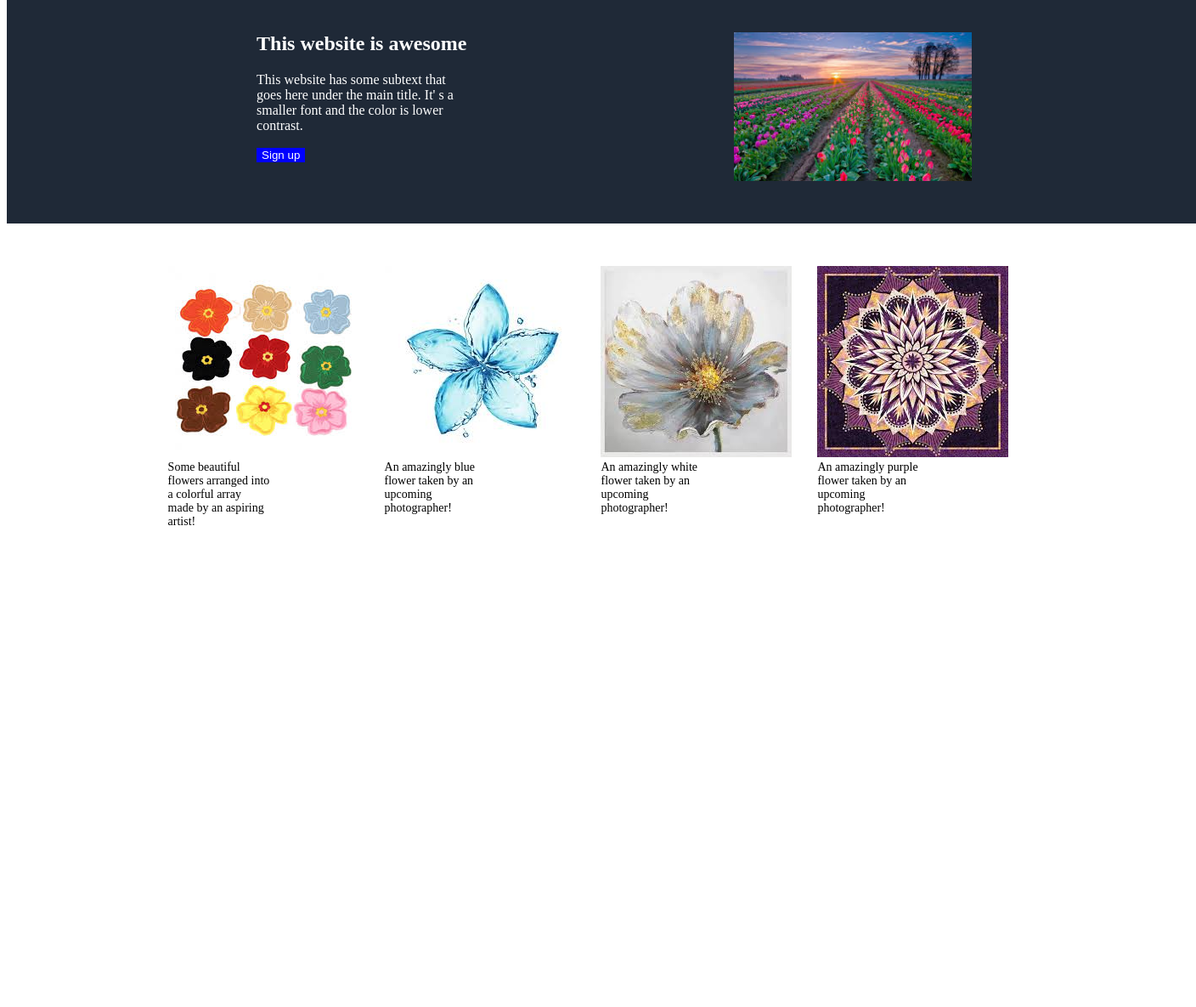
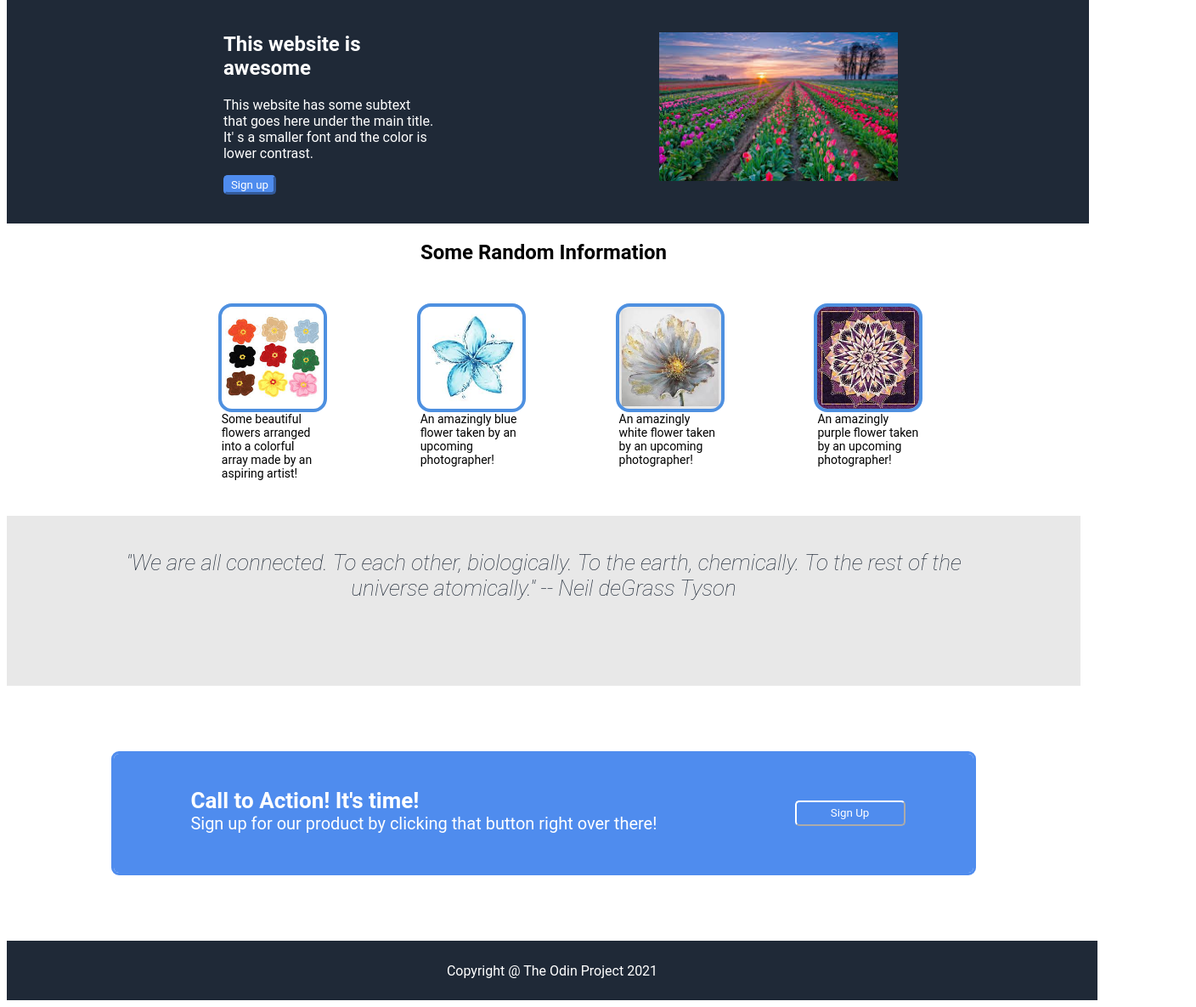
Before and after one commit to Erebow/landing-page, a plain HTML site: page index.html in a window 1280 px wide. Shown: the part 72-1257 px from the top of the page at 85% size, 1408 px wide, since content can reach past the window. Before the commit the page ends 800 px from the top, so only its background shows below. Drawn offline with Linux system fonts and the light colour scheme.

Commit message:
landing page done

```diff
--- /dev/null
+++ b/index.css
@@ -0,0 +1,190 @@
+ *{
+    font-family:roboto;
+
+}
+
+
+.header-links {
+    color:white;
+    font-family: sans-serif;
+    display:inline-flex;
+    font-size:12px;
+    gap:10px;
+    margin-left:2%;
+    margin-right:50px
+}
+
+.header-img {
+    flex-grow:0;
+    flex-basis:250px;
+    height:48px;
+    display: inline-flex;
+    margin-left:64px;
+    margin-right:3%;
+    margin-top:10px;
+   }
+
+.header {
+    width:100%;
+    display:inline-flex;
+    justify-content: space-evenly;
+
+    background-color:#1f2937;
+    }
+
+.main-one h2 {
+    color:white;
+}
+
+
+.main-one-left {
+
+    display:inline-block;
+    color:white;
+    width:250px;
+
+    margin-top:50px;
+
+     margin-left:70px;
+     margin-right:2%;
+}
+.main-one-left button {
+    background-color: #4f8cee;;
+    color:white;
+    border-width:3px;
+    border-color:#4f8cee;
+    border-radius:5px;
+
+}
+.mo_img {
+    margin-bottom:50px;
+    margin-top:50px;
+    margin-left:5%;
+    margin-right:50px;
+    display:inline-flex;
+
+    height:175px;
+
+}
+
+.img_and_left{
+    margin-left:0px;
+    width:100%;
+    justify-content:space-evenly;
+    display:inline-flex;
+}
+.main {
+    margin-top:-10px;
+    padding-left:10px;
+    width:100%;
+    background-color:#1f2937; }
+
+.random_info {
+    justify-content:space-between;
+    display:flex;
+
+    margin-top:50px;
+    margin-right:15%;
+    margin-left:20%;
+    height:220px;
+}
+
+.ran_info_head {
+    justify-self:center;
+}
+
+.ran_cont {
+    width:120px ;
+
+}
+
+.ran_cont p {
+    margin-top:0;
+    font-size:14px;
+}
+
+.ran_cont img {
+    border-radius: 12px;
+    outline: solid 4px rgb(78, 144, 224);
+    height:120px;
+}
+
+.quote {
+
+    width:100%;
+    height:200px;
+    background-color: rgba(211, 211, 211, 0.52);
+}
+
+.quote p {
+    display:flex;
+    text-align:center;
+    align-self:center;
+    font-weight:lighter;
+    font-size:26px;
+    font-style:italic;
+    color: #1f2937;
+    padding-top:40px;
+    padding-left:100px;
+    padding-right:100px;
+
+}
+
+.cta {
+    display:flex;
+    height:200px;
+    margin-bottom:100px;
+}
+
+.cta_cont {
+    display:flex;
+    border-radius:6px;
+    outline: solid 3px #4f8cee;
+    margin-left:10%;
+    margin-top:80px;
+    margin-bottom:80px;
+    margin:90;
+    height:140px;
+    width:80%;
+    background-color:#4f8cee;
+    color:white;
+    justify-content: space-between;
+}
+
+.cta p {
+    max-width:800px;
+    margin-left:90px;
+    font-size:20px;
+    margin-top:0px;
+}
+
+.cta h3 {
+    max-width:400px;
+    margin-top:40px;
+    font-size:26px;
+    margin-bottom:0px;
+    margin-left:90px;
+}
+
+.cta button {
+    align-self:center;
+    border-radius:5px;
+    border-color:white;
+    height:30px;
+    width:130px;
+    background-color:#4f8cee;
+    color:white;
+    margin: 40px;
+    margin-right:80px
+}
+
+.copyright {
+    display:flex;
+    color:white;
+    width:100%;
+    background-color:#1f2937;
+    height:50px;
+    justify-content:center;
+    align-content:center;
+    padding:10px;
+}
--- a/main.html
+++ b/index.html
@@ -4,7 +4,7 @@
     <meta charset="UTF-8">
     <meta name="viewport" content="width=device-width, initial-scale=1.0">
     <title>Landing Page</title>
-    <link rel="stylesheet" href="main.css">
+    <link rel="stylesheet" href="index.css">
 </head>
 <body>
  <div class="main">
@@ -25,7 +25,9 @@
         <img class="mo_img" src="images_main/field.flowers.jpeg" alt="beautiful field with tons of flowers">
     </div>
 </div>
-
+<div class="ran_info_head">
+    <h2>Some Random Information</h2>
+    </div>
 <div class="random_info">
     <div class="ran_cont">
         <img src="images_ran/arranged_flowers.jpeg" alt="flowers arranged into a colorfull array.">
@@ -46,6 +48,26 @@
     </div>
 </div>
 
+<div class="quote">
+    <p>
+        "We are all connected. To each other, biologically. To the earth, chemically. To the rest of the universe atomically." -- Neil deGrass Tyson
+    </p>
+</div>
+
+<div class="cta">
+    <div class="cta_cont">
+        <div>
+         <h3>Call to Action! It's time!</h3>
+         <p>Sign up for our product by clicking that button right over there!</p>
+        </div>
+        <button>Sign Up</button>
+    </div>
+</div>
+
+<div class="copyright">
+    <p>Copyright @ The Odin Project 2021</p>
+</div>
+
 
 
 </body>
--- a/main.css
+++ /dev/null
@@ -1,100 +0,0 @@
- {
-    outline: auto;
-}
-
-
-.header-links {
-    color:white;
-    font-family: sans-serif;
-    display:inline-flex;
-    font-size:12px;
-    gap:10px;
-    margin-left:2%;
-    margin-right:50px
-}
-
-.header-img {
-    flex-grow:0;
-    flex-basis:250px;
-    height:48px;
-    display: inline-flex;
-    margin-left:64px;
-    margin-right:3%;
-    margin-top:10px;
-   }
-
-.header {
-    width:100%;
-    display:inline-flex;
-    justify-content: space-evenly;
-
-    background-color:#1f2937;
-    }
-
-.main-one h2 {
-    color:white;
-}
-
-
-.main-one-left {
-
-    display:inline-block;
-    color:white;
-    width:250px;
-
-    margin-top:50px;
-
-     margin-left:70px;
-     margin-right:2%;
-}
-.main-one-left button {
-    background-color: blue;
-    color:white;
-    border-width:0px;
-}
-.mo_img {
-    margin-bottom:50px;
-    margin-top:50px;
-    margin-left:5%;
-    margin-right:50px;
-    display:inline-flex;
-
-    height:175px;
-
-}
-
-.img_and_left{
-    margin-left:0px;
-    width:100%;
-    justify-content:space-evenly;
-    display:inline-flex;
-}
-.main {
-    margin-top:-10px;
-    padding-left:10px;
-    width:110%;
-    background-color:#1f2937; }
-
-.random_info {
-    justify-content:space-between;
-    display:flex;
-
-    margin-top:50px;
-    margin-right:15%;
-    margin-left:15%;
-    height:250px;
-}
-
-.ran_cont {
-    width:120px ;
-    margin-left
-}
-
-.ran_cont p {
-    margin-top:0;
-    font-size:14px;
-}
-
-.ran_cont p {
-
-}
```
Also changed, not shown: 1 other file.
